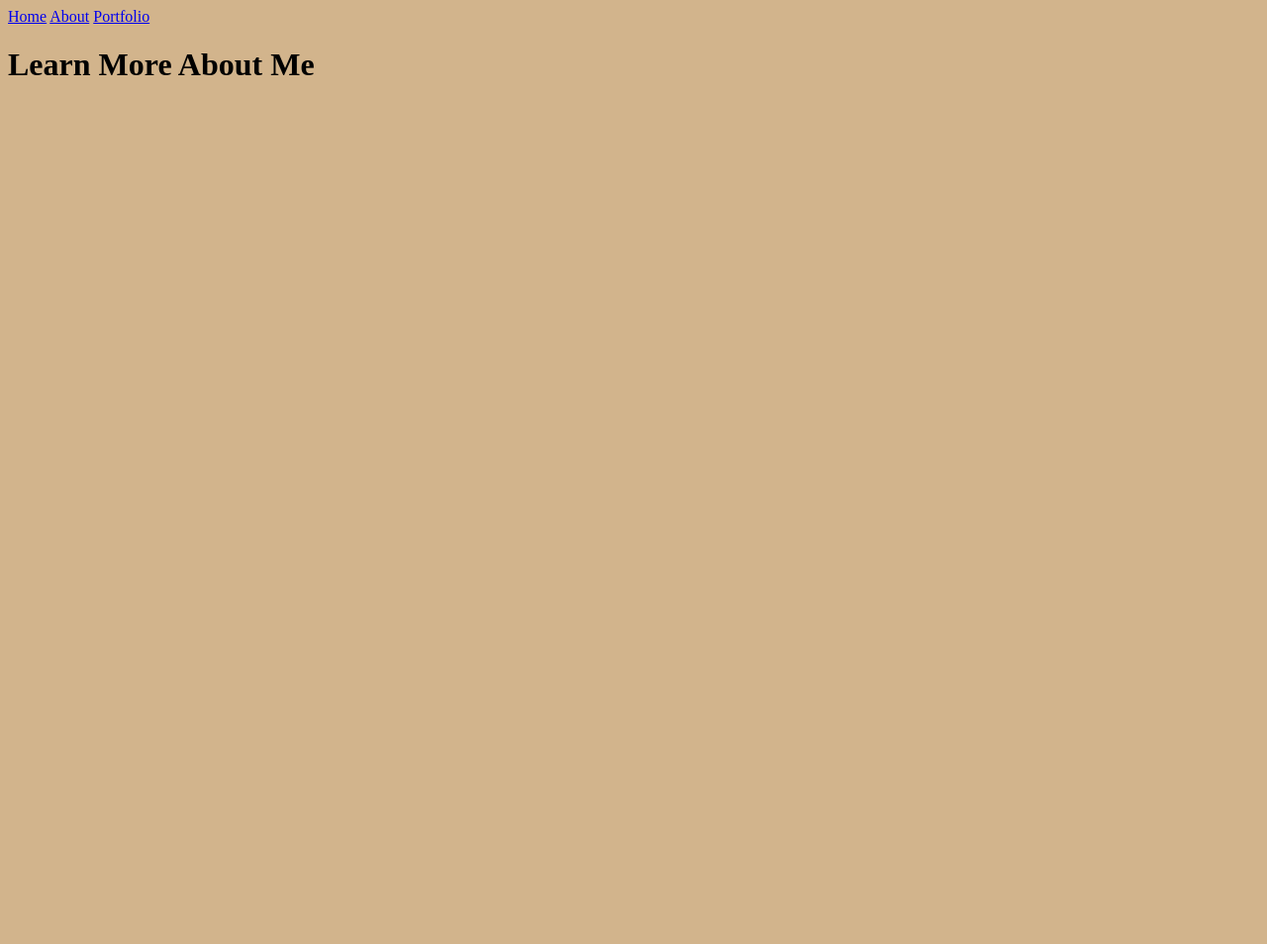
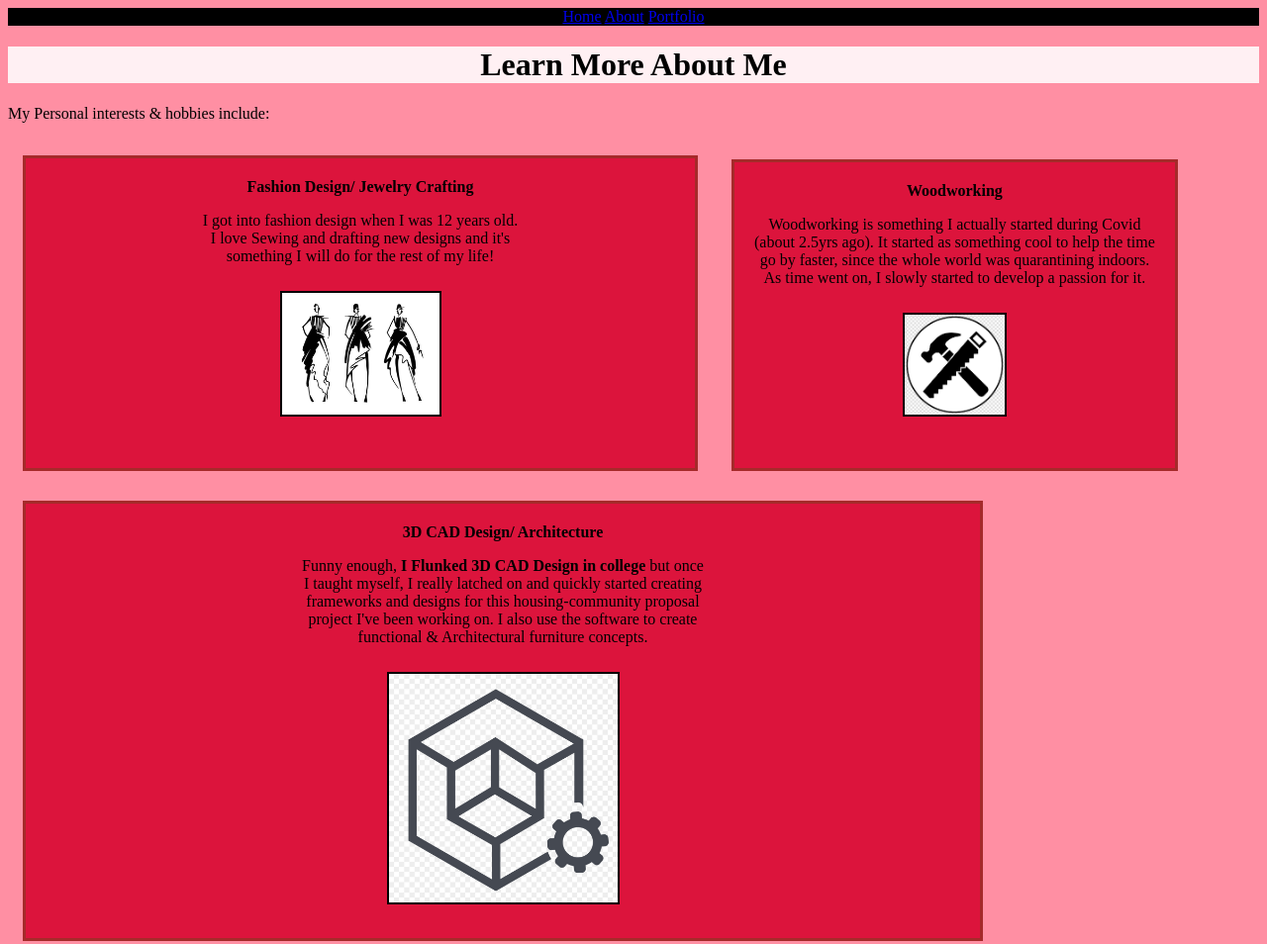
Before and after one commit to jjenni536/Career-Simulation-1, a plain HTML site: page about.html in a window 1280 px wide. Shown: the whole page at 99% size. Before the commit the page ends 800 px from the top, so only its background shows below. Drawn offline with Linux system fonts and the light colour scheme.

Commit message:
swapped lorem ipsum w actual textual content and updated css for all docs

```diff
--- a/about.html
+++ b/about.html
@@ -14,5 +14,49 @@
 
     <h1>Learn More About Me</h1>
 
+    My Personal interests & hobbies include:
+        <br>
+        <br>
+    <div>
+    <b>Fashion Design/ Jewelry Crafting</b>
+        <p>
+        I got into fashion design when I
+        was 12 years old. <br>I love Sewing and drafting
+        new designs and it's <br>something I will do for the
+        rest of my life!
+        </p>
+        <img src="photos/fashion.jpg" alt="">
+        <br>
+        <br>
+    </div>
+   <div>
+    <b>Woodworking</b>
+        <p>
+        Woodworking is something I actually started
+        during Covid <br>(about 2.5yrs ago). It started as
+        something cool to help the time <br>go by faster,
+        since the whole world was quarantining indoors. <br>
+        As time went on, I slowly started to develop a
+        passion for it.
+        </p>
+        <img src="photos/woodworking.png" alt="">
+        <br>
+        <br>
+    </div>
+    <div>
+    <b>3D CAD Design/ Architecture</b>
+        <p>
+        Funny enough, <b>I Flunked 3D CAD Design in
+        college</b> but once <br>I taught myself, I really latched
+        on and quickly started creating <br> frameworks and designs
+        for this housing-community proposal <br>project I've been
+        working on. I also use the software to create <br>functional
+        & Architectural furniture concepts.
+        </p>
+        <img src="photos/3d cad.jpg" alt="">
+    </div>
+
+
+
 </body>
 </html>
--- a/styles.css
+++ b/styles.css
@@ -2,13 +2,14 @@ img {
     width: 25%;
     display: inline-flexbox;
     position: top;
-    height: fit-content;
-    background-color: aqua;
+    height: auto;
+    background-color:black;
+    padding: 2px;
     margin: 10px;
     align-items: center;
 }
 html {
-    background-color: tan;
+    background-color: #ff8fa3;
 }
 section {
     display: inline-block;
@@ -17,5 +18,32 @@ section {
     padding: 20px;
     border-color: brown;
     border-style: solid;
+    width: fit-content;
+    text-align: center;
 
 }
+div {
+    background-color: crimson;
+    display: inline-block;
+    margin: 15px;
+    padding: 20px;
+    border-color: brown;
+    border-style: solid;
+    text-align: center;
+}
+nav {
+    background-color: black;
+    color: #c9184a;
+    text-align: center;
+}
+footer{
+    background-color: black;
+    text-align: center;
+}
+h1 {
+    background-color: #fff0f3;
+    font-size: xx-large;
+    font-style: normal;
+    font-kerning: 10px;
+    text-align: center;
+}
```
Also changed, not shown: index.html (+0 -8 lines), portfolio.html (+1 -1 lines), photos/3d cad.jpg (added), photos/fashion.jpg (added), photos/woodworking.png (added).
